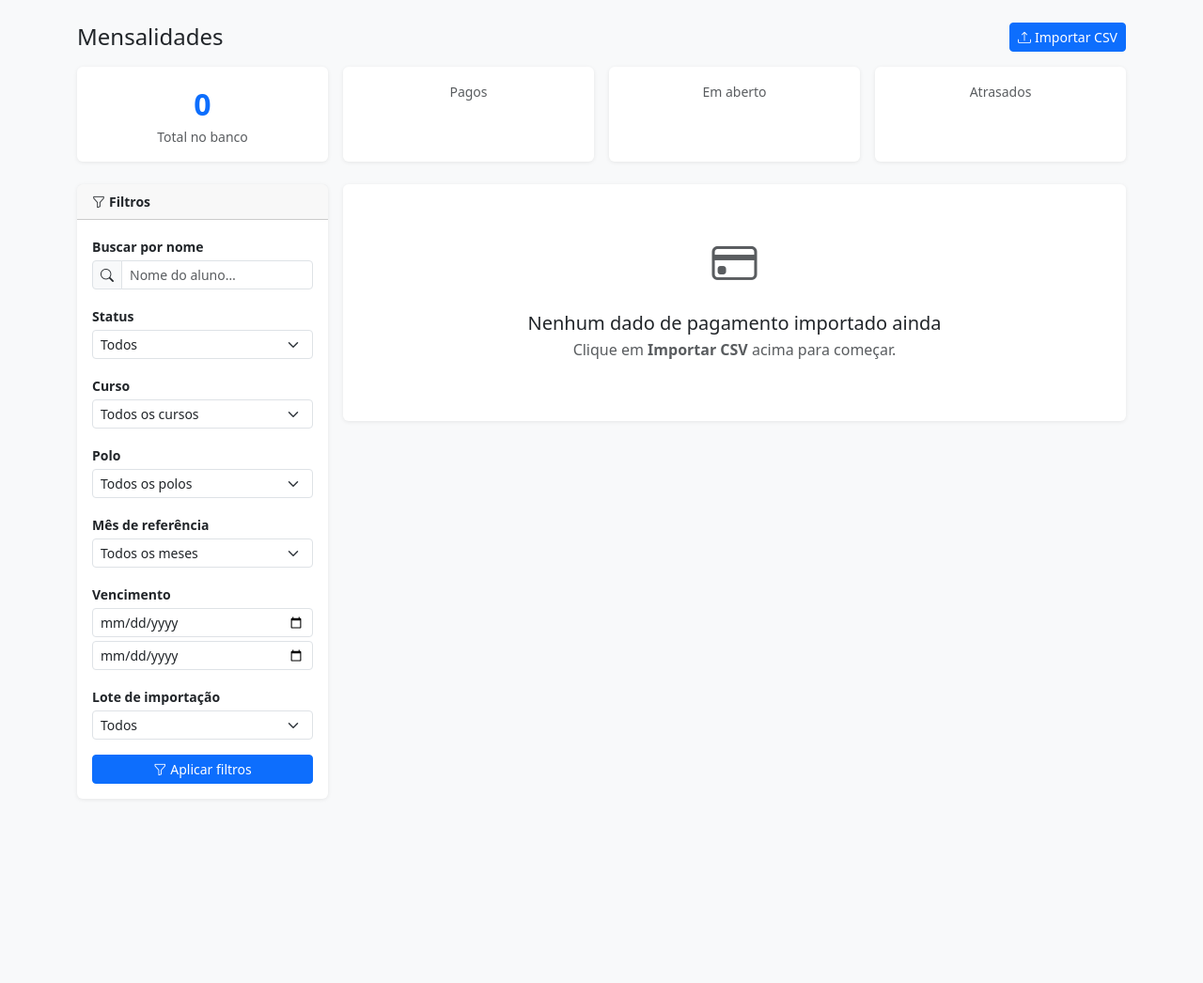
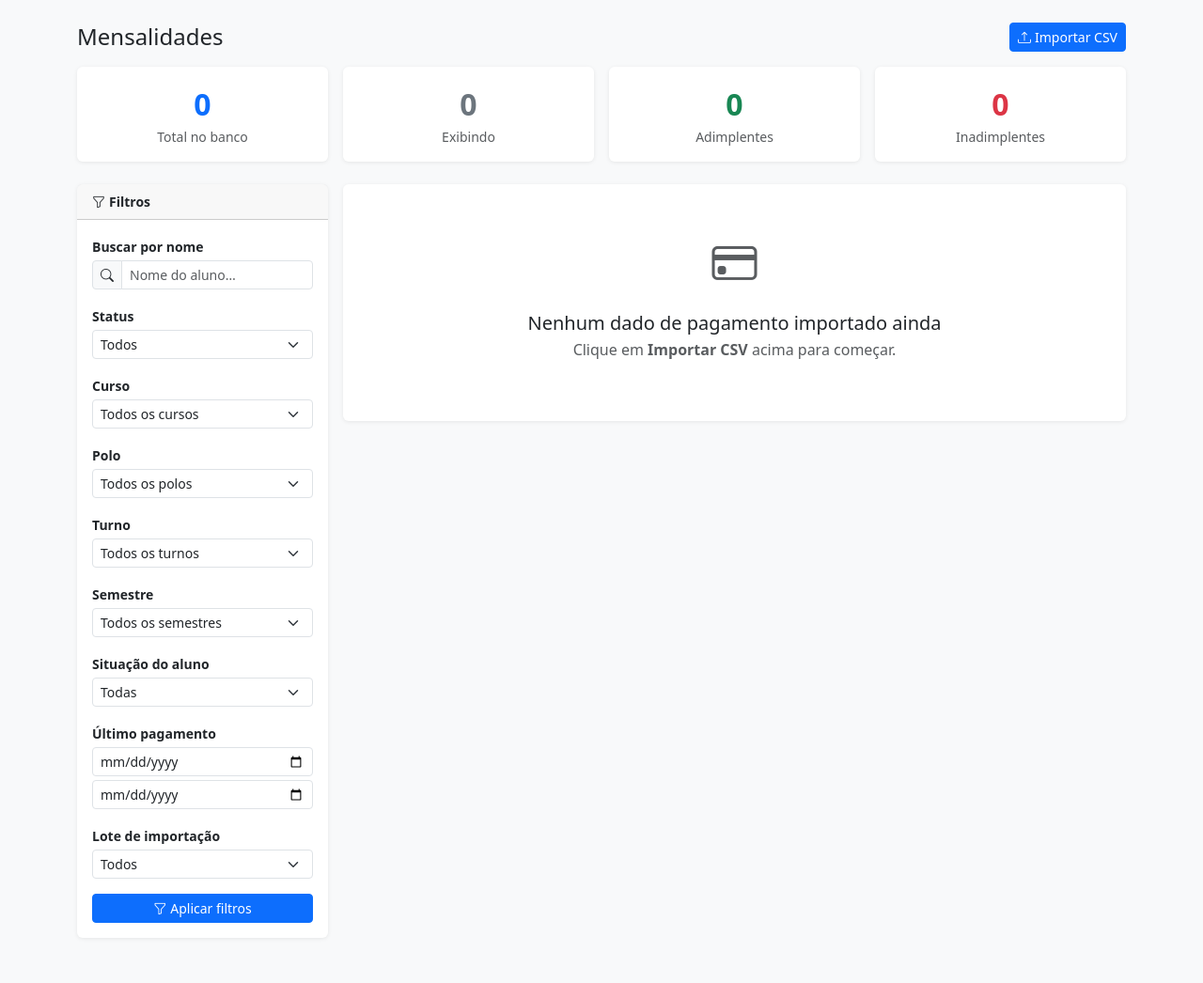
Before and after one commit to tuliodutra27/uniasselvi-sjb, a Flask app: page /payments in a window 1280 px wide. Shown: the part 56-1102 px from the top of the page at 94% size. Before the commit the page ends 890 px from the top, so only its background shows below. Run offline with Flask 3, Linux system fonts and the light colour scheme; data that the repository does not hold is empty.

Commit message:
feat: melhorar tela de mensalidades com novos filtros e schema
Redesenho do schema de pagamentos para refletir o formato real do
alunos-atencao.csv (student_code em vez de cpf). Novos filtros por
situação, semestre e data de último pagamento. Tabela atualizada com
colunas de situação e qtd_pago. Migração automática de banco legado.

Co-Authored-By: Claude Sonnet 4.6 <noreply@anthropic.com>

```diff
--- a/templates/payments.html
+++ b/templates/payments.html
@@ -50,24 +50,24 @@
   <div class="col-6 col-md-3">
     <div class="card text-center h-100">
       <div class="card-body py-3">
-        <div class="fs-2 fw-bold text-success">{{ pagos }}</div>
-        <div class="text-muted small">Pagos{% if active_count %} (filtrado){% endif %}</div>
+        <div class="fs-2 fw-bold text-secondary">{{ total_filtered }}</div>
+        <div class="text-muted small">Exibindo{% if active_count %} (filtrado){% endif %}</div>
       </div>
     </div>
   </div>
   <div class="col-6 col-md-3">
     <div class="card text-center h-100">
       <div class="card-body py-3">
-        <div class="fs-2 fw-bold text-warning">{{ em_aberto }}</div>
-        <div class="text-muted small">Em aberto{% if active_count %} (filtrado){% endif %}</div>
+        <div class="fs-2 fw-bold text-success">{{ adimplentes }}</div>
+        <div class="text-muted small">Adimplentes{% if active_count %} (filtrado){% endif %}</div>
       </div>
     </div>
   </div>
   <div class="col-6 col-md-3">
     <div class="card text-center h-100">
       <div class="card-body py-3">
-        <div class="fs-2 fw-bold text-danger">{{ atrasados }}</div>
-        <div class="text-muted small">Atrasados{% if active_count %} (filtrado){% endif %}</div>
+        <div class="fs-2 fw-bold text-danger">{{ inadimplentes }}</div>
+        <div class="text-muted small">Inadimplentes{% if active_count %} (filtrado){% endif %}</div>
       </div>
     </div>
   </div>
@@ -107,10 +107,8 @@
             <label class="form-label small fw-semibold mb-1">Status</label>
             <select name="status" class="form-select form-select-sm">
               <option value="">Todos</option>
-              <option value="Pago"      {% if filters.status == 'Pago' %}selected{% endif %}>Pago</option>
-              <option value="Em aberto" {% if filters.status == 'Em aberto' %}selected{% endif %}>Em aberto</option>
-              <option value="Atrasado"  {% if filters.status == 'Atrasado' %}selected{% endif %}>Atrasado</option>
-              <option value="Cancelado" {% if filters.status == 'Cancelado' %}selected{% endif %}>Cancelado</option>
+              <option value="Adimplente"   {% if filters.status == 'Adimplente' %}selected{% endif %}>Adimplente</option>
+              <option value="Inadimplente" {% if filters.status == 'Inadimplente' %}selected{% endif %}>Inadimplente</option>
             </select>
           </div>
 
@@ -135,21 +133,41 @@
           </div>
 
           <div class="mb-3">
-            <label class="form-label small fw-semibold mb-1">Mês de referência</label>
-            <select name="reference_month" class="form-select form-select-sm">
-              <option value="">Todos os meses</option>
-              {% for m in options.months %}
-              <option value="{{ m }}" {% if filters.reference_month == m %}selected{% endif %}>{{ m }}</option>
+            <label class="form-label small fw-semibold mb-1">Turno</label>
+            <select name="turno" class="form-select form-select-sm">
+              <option value="">Todos os turnos</option>
+              {% for t in options.turnos %}
+              <option value="{{ t }}" {% if filters.turno == t %}selected{% endif %}>{{ t }}</option>
               {% endfor %}
             </select>
           </div>
 
           <div class="mb-3">
-            <label class="form-label small fw-semibold mb-1">Vencimento</label>
-            <input type="date" name="due_ini" class="form-control form-control-sm mb-1"
-                   value="{{ filters.due_ini }}" placeholder="De">
-            <input type="date" name="due_fim" class="form-control form-control-sm"
-                   value="{{ filters.due_fim }}" placeholder="Até">
+            <label class="form-label small fw-semibold mb-1">Semestre</label>
+            <select name="semestre" class="form-select form-select-sm">
+              <option value="">Todos os semestres</option>
+              {% for s in options.semestres %}
+              <option value="{{ s }}" {% if filters.semestre == s %}selected{% endif %}>{{ s }}</option>
+              {% endfor %}
+            </select>
+          </div>
+
+          <div class="mb-3">
+            <label class="form-label small fw-semibold mb-1">Situação do aluno</label>
+            <select name="situacao" class="form-select form-select-sm">
+              <option value="">Todas</option>
+              {% for s in options.situacoes %}
+              <option value="{{ s }}" {% if filters.situacao == s %}selected{% endif %}>{{ s }}</option>
+              {% endfor %}
+            </select>
+          </div>
+
+          <div class="mb-3">
+            <label class="form-label small fw-semibold mb-1">Último pagamento</label>
+            <input type="date" name="ult_pag_ini" class="form-control form-control-sm mb-1"
+                   value="{{ filters.ult_pag_ini }}" placeholder="De">
+            <input type="date" name="ult_pag_fim" class="form-control form-control-sm"
+                   value="{{ filters.ult_pag_fim }}" placeholder="Até">
           </div>
 
           <div class="mb-3">
@@ -183,13 +201,14 @@
             <thead class="table-light sticky-top">
               <tr>
                 <th style="min-width:180px">Nome</th>
-                <th>CPF</th>
+                <th>Código</th>
                 <th style="min-width:140px">Curso</th>
                 <th>Polo</th>
-                <th>Referência</th>
-                <th>Vencimento</th>
-                <th>Dt. Pagamento</th>
-                <th>Valor</th>
+                <th>Turno</th>
+                <th>Semestre</th>
+                <th>Último Pagamento</th>
+                <th>Qtd. Pago</th>
+                <th class="text-center">Situação</th>
                 <th class="text-center">Status</th>
               </tr>
             </thead>
@@ -197,22 +216,30 @@
               {% for p in payments %}
               <tr>
                 <td class="fw-semibold">{{ p.student_name or '—' }}</td>
-                <td class="font-monospace text-muted small">{{ p.cpf_masked }}</td>
+                <td class="font-monospace text-muted small">{{ p.student_code or '—' }}</td>
                 <td class="small">{{ p.course or '—' }}</td>
                 <td class="small text-muted">{{ p.polo or '—' }}</td>
-                <td class="small">{{ p.reference_month or '—' }}</td>
-                <td class="small">{{ p.due_date or '—' }}</td>
-                <td class="small">{{ p.payment_date or '—' }}</td>
-                <td class="small fw-semibold">{{ p.amount or '—' }}</td>
+                <td class="small">{{ p.turno or '—' }}</td>
+                <td class="small">{{ p.semestre or '—' }}</td>
+                <td class="small">{{ p.ultimo_pagamento or '—' }}</td>
+                <td class="small">{{ p.qtd_pago or '—' }}</td>
                 <td class="text-center">
-                  {% if p.status == 'Pago' %}
-                    <span class="badge bg-success">Pago</span>
-                  {% elif p.status == 'Atrasado' %}
-                    <span class="badge bg-danger">Atrasado</span>
-                  {% elif p.status == 'Em aberto' %}
-                    <span class="badge bg-warning text-dark">Em aberto</span>
-                  {% elif p.status == 'Cancelado' %}
-                    <span class="badge bg-secondary">Cancelado</span>
+                  {% set sit = p.situacao or '' %}
+                  {% if 'confirmada' in sit.lower() or sit.lower() == 'ativo' %}
+                    <span class="badge bg-success">{{ sit }}</span>
+                  {% elif sit and ('cancelad' in sit.lower() or 'inativo' in sit.lower() or 'trancad' in sit.lower()) %}
+                    <span class="badge bg-danger">{{ sit }}</span>
+                  {% elif sit %}
+                    <span class="badge bg-secondary">{{ sit }}</span>
+                  {% else %}
+                    <span class="text-muted">—</span>
+                  {% endif %}
+                </td>
+                <td class="text-center">
+                  {% if p.status == 'Adimplente' %}
+                    <span class="badge bg-success">Adimplente</span>
+                  {% elif p.status == 'Inadimplente' %}
+                    <span class="badge bg-danger">Inadimplente</span>
                   {% else %}
                     <span class="badge bg-secondary">{{ p.status or '—' }}</span>
                   {% endif %}
```
